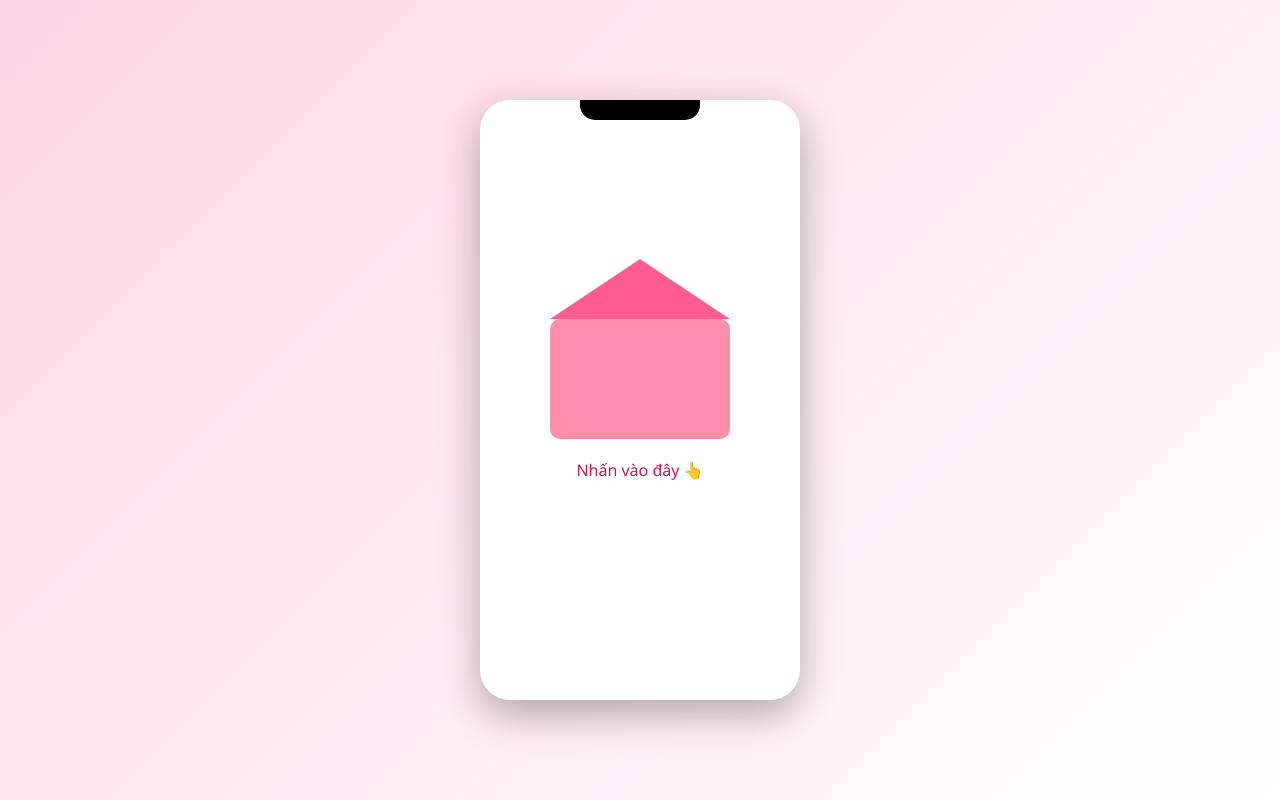
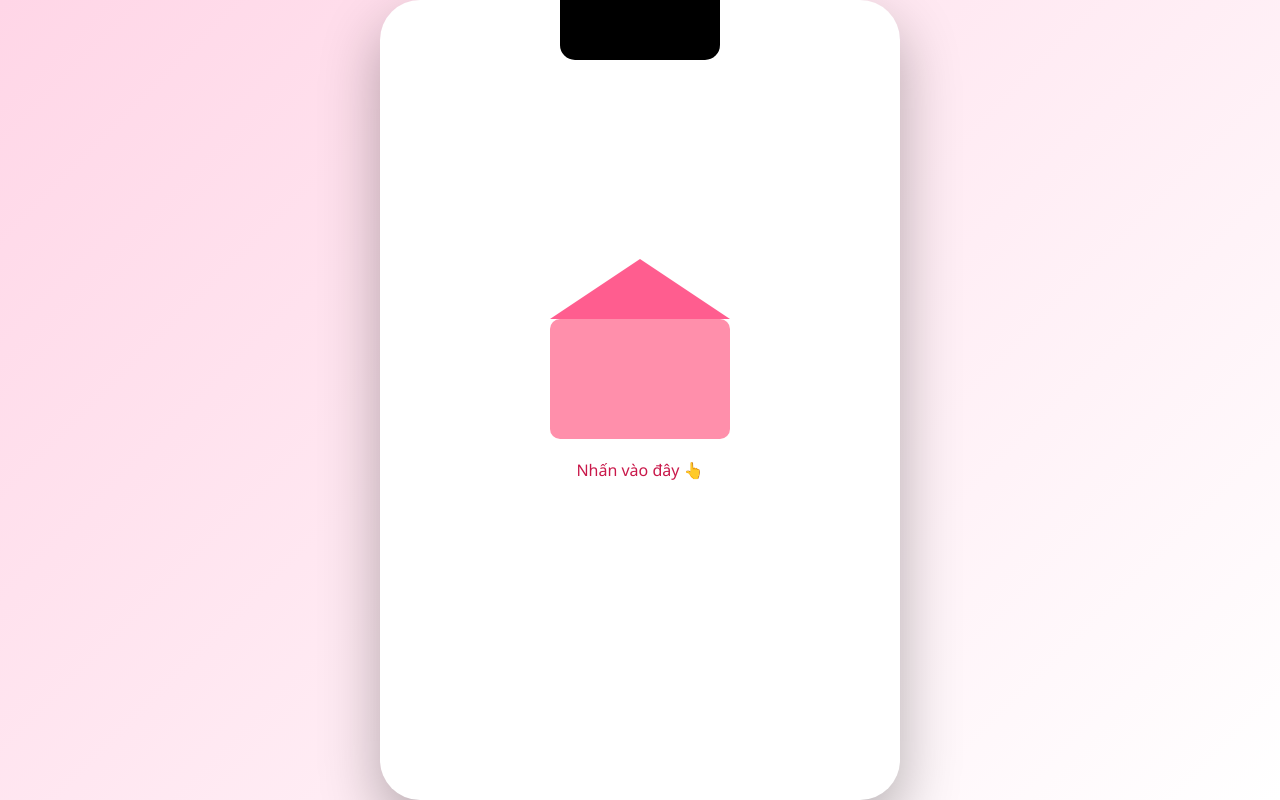
Before and after one commit to thanhhuy2252000/giftThanhhHienn, a plain HTML site: page index.html in a window 1280 px wide. Drawn offline with Linux system fonts and the light colour scheme.

Commit message:
Update index.html

```diff
--- a/index.html
+++ b/index.html
@@ -18,18 +18,18 @@ body {
 
 /* Phone */
 .phone {
-  width: 320px;
-  height: 600px;
+  width: 520px;
+  height: 800px;
   background: #fff;
-  border-radius: 30px;
-  box-shadow: 0 15px 40px rgba(0,0,0,0.3);
+  border-radius: 40px;
+  box-shadow: 0 25px 60px rgba(0,0,0,0.3);
   position: relative;
   overflow: hidden;
 }
 
 .notch {
-  width: 120px;
-  height: 20px;
+  width: 160px;
+  height: 60px;
   background: black;
   border-radius: 0 0 15px 15px;
   position: absolute;
```
